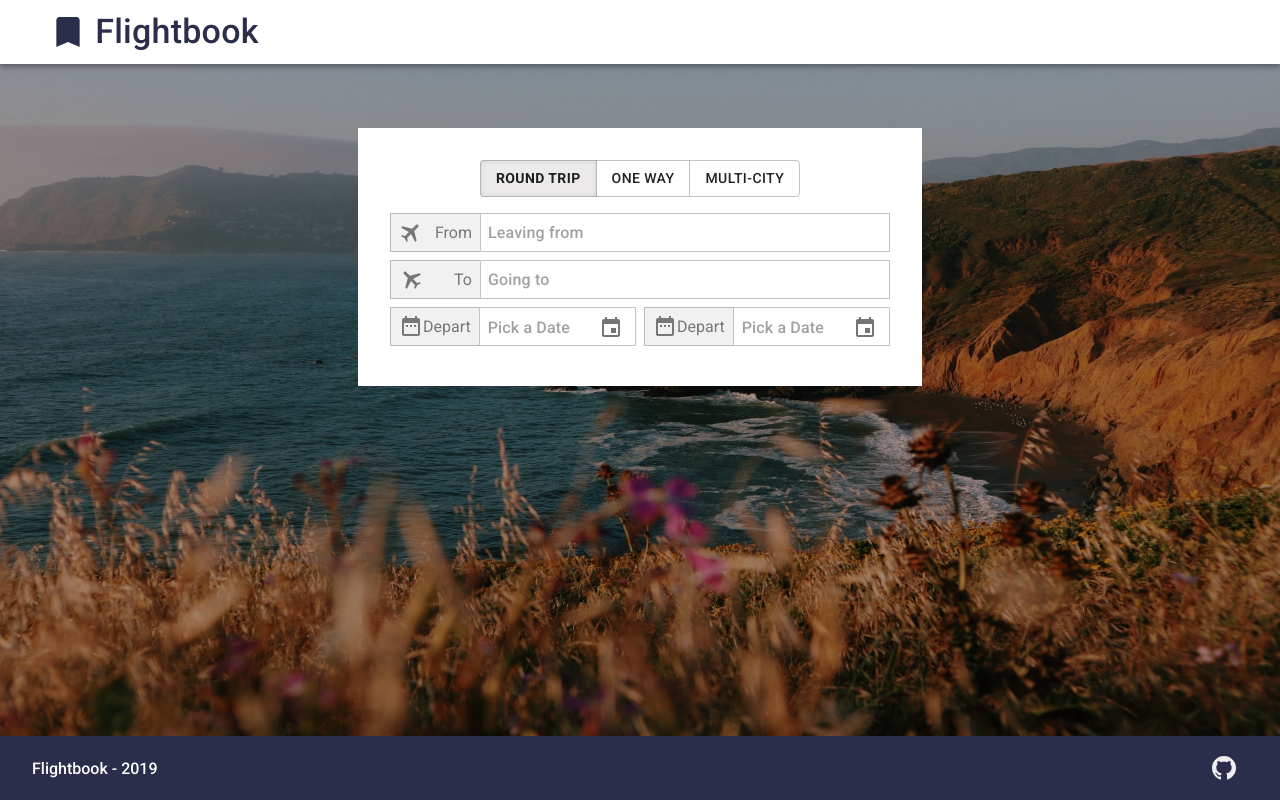
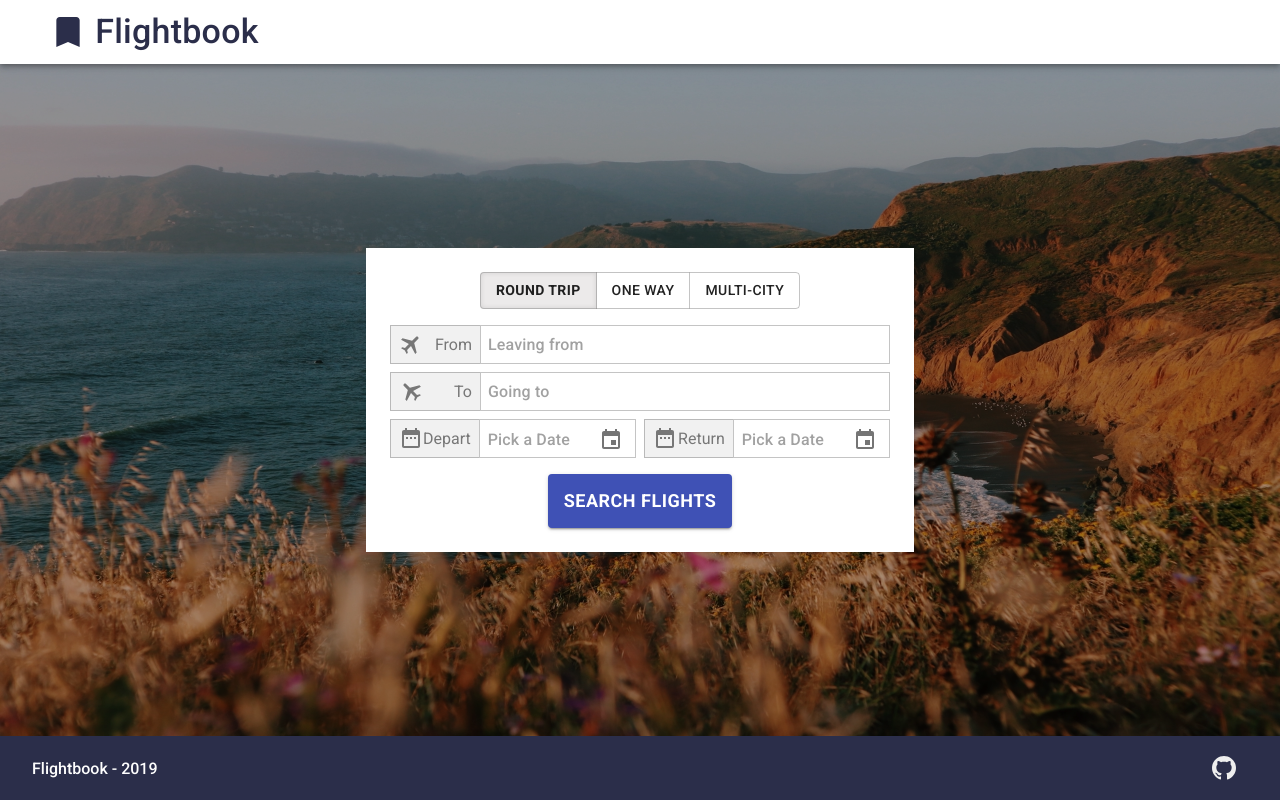
Before and after one commit to ericellb/flightbook, a React (Create React App) app in the folder client/: page / in a window 1280 px wide. Built offline with nearby package versions, Linux system fonts and the light colour scheme.

Commit message:
Limit Segments dates to not less than previous segment

```diff
--- a/client/src/components/FlightSearch/index.tsx
+++ b/client/src/components/FlightSearch/index.tsx
@@ -26,7 +26,10 @@ const useStyles = makeStyles(theme => ({
   },
   searchForm: {
     padding: "64px",
-    zIndex: 10
+    zIndex: 10,
+    display: "flex",
+    justifyContent: "center",
+    alignItems: "center"
   }
 }));
 
--- a/client/src/components/FlightSearchForm/FlightSegment.tsx
+++ b/client/src/components/FlightSearchForm/FlightSegment.tsx
@@ -6,7 +6,7 @@ import {
   MuiPickersUtilsProvider
 } from "@material-ui/pickers";
 import DateFnsUtils from "@date-io/date-fns";
-import moment from "moment";
+import moment, { Moment } from "moment";
 import { Segment } from ".";
 import { object } from "prop-types";
 
@@ -78,6 +78,7 @@ interface FlightSegmentProps {
   segmentNumber: number;
   segment: Segment;
   setSegment: Function;
+  minDate: Moment | null;
   type: TripType;
 }
 
@@ -85,16 +86,29 @@ export default function FlightSegment(props: FlightSegmentProps) {
   const classes = useStyles({});
 
   // Dates for our date picker
-  const minDate = moment();
-  const maxDate = moment().add(1, "year");
+  let minDate = props.minDate;
+  if (minDate === null) {
+    minDate = moment();
+  }
+  let maxDate = moment().add(1, "year");
+
+  let minDateTo = props.segment.seg_date_from;
 
   const [dateFromOpen, setDateFromOpen] = useState(false);
   const [dateToOpen, setDateToOpen] = useState(false);
 
   const handleDateChange = (property: string, date: any) => {
-    property === "seg_date_from"
-      ? setDateFromOpen(false)
-      : setDateToOpen(false);
+    if (props.minDate) {
+      // Fixes a bug with Material Datepicker and value + minvalue onChange...
+      if (moment(props.minDate).date() !== moment(date).date()) {
+        if (property === "seg_date_from") {
+          setDateFromOpen(false);
+        } else {
+          setDateToOpen(false);
+        }
+      }
+    }
+
     handleSegmentChange(property, date);
   };
 
@@ -168,14 +182,14 @@ export default function FlightSegment(props: FlightSegmentProps) {
               "aria-label": "change date"
             }}
           />
-          {props.type !== "multi" ? (
+          {props.type === "roundtrip" ? (
             <Fragment>
               <div
                 className={classes.flightInputLabel}
                 style={{ marginLeft: "8px" }}
               >
                 <DateRange />
-                Depart
+                Return
               </div>
               <KeyboardDatePicker
                 disableToolbar
@@ -184,7 +198,7 @@ export default function FlightSegment(props: FlightSegmentProps) {
                 id="date-picker-inline"
                 placeholder="Pick a Date"
                 open={dateToOpen}
-                minDate={minDate}
+                minDate={minDateTo}
                 maxDate={maxDate}
                 onOpen={() => setDateToOpen(true)}
                 onClick={() => setDateToOpen(true)}
--- a/client/src/components/FlightSearchForm/index.tsx
+++ b/client/src/components/FlightSearchForm/index.tsx
@@ -1,17 +1,15 @@
 import React, { useState } from "react";
 import { makeStyles, Button, ButtonGroup } from "@material-ui/core";
 import FlightSegment, { TripType } from "./FlightSegment";
+import moment, { Moment } from "moment";
 
 const useStyles = makeStyles(theme => ({
   container: {
-    padding: "32px",
+    padding: "24px",
     background: "#fff",
     width: "500px"
   },
   addRemoveFlightsWrapper: {},
-  addRemoveFlightButton: {
-    marginRight: "8px"
-  },
   tripTypeInputWrapper: {
     display: "flex",
     justifyContent: "center",
@@ -23,14 +21,23 @@ const useStyles = makeStyles(theme => ({
   tripButtonSelected: {
     background: "#eceaea",
     boxShadow: "inset 0 0 5px 0 rgba(0,0,0,0.1)"
+  },
+  searchFlightWrapper: {
+    display: "flex",
+    justifyContent: "center",
+    marginTop: "16px"
+  },
+  searchFlightButton: {
+    height: "54px",
+    fontSize: "18px"
   }
 }));
 
 export interface Segment {
   seg_from: string;
   seg_to: string;
-  seg_date_from: Date | null;
-  seg_date_to: Date | null;
+  seg_date_from: Moment | null;
+  seg_date_to: Moment | null;
 }
 
 export default function FlightSearchForm() {
@@ -104,36 +111,43 @@ export default function FlightSearchForm() {
       </div>
 
       {[...Array(numberSegments)].map((e, i) => {
+        let minDate: Moment | null = moment();
+        if (segment[i - 1] !== undefined) {
+          minDate = segment[i - 1].seg_date_from;
+        }
         return (
           <FlightSegment
             segmentNumber={i}
             segment={segment[i]}
             setSegment={setSegment}
             type={tripType}
+            minDate={minDate}
           />
         );
       })}
 
       {tripType === "multi" ? (
         <div className={classes.addRemoveFlightsWrapper}>
-          <Button
-            variant="contained"
-            color="primary"
-            className={classes.addRemoveFlightButton}
-            onClick={() => addRemoveSegment("add")}
-          >
-            Add a Flight
-          </Button>
-          <Button
-            variant="contained"
-            color="primary"
-            className={classes.addRemoveFlightButton}
-            onClick={() => addRemoveSegment("remove")}
-          >
-            Remove a Flight
-          </Button>
+          <ButtonGroup>
+            <Button onClick={() => addRemoveSegment("add")}>
+              Add a Flight
+            </Button>
+            <Button onClick={() => addRemoveSegment("remove")}>
+              Remove a Flight
+            </Button>
+          </ButtonGroup>
         </div>
       ) : null}
+
+      <div className={classes.searchFlightWrapper}>
+        <Button
+          color="primary"
+          variant="contained"
+          className={classes.searchFlightButton}
+        >
+          Search Flights
+        </Button>
+      </div>
     </div>
   );
 }
```
